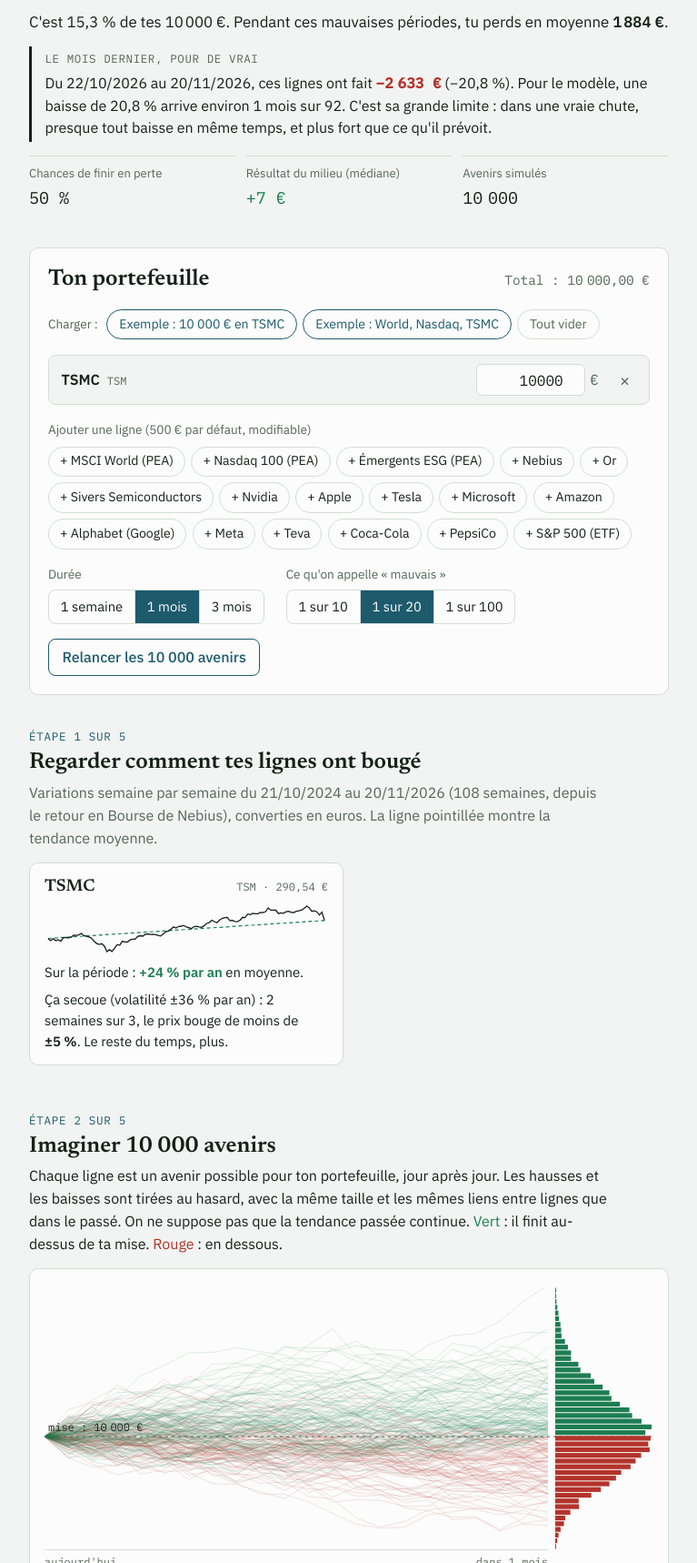
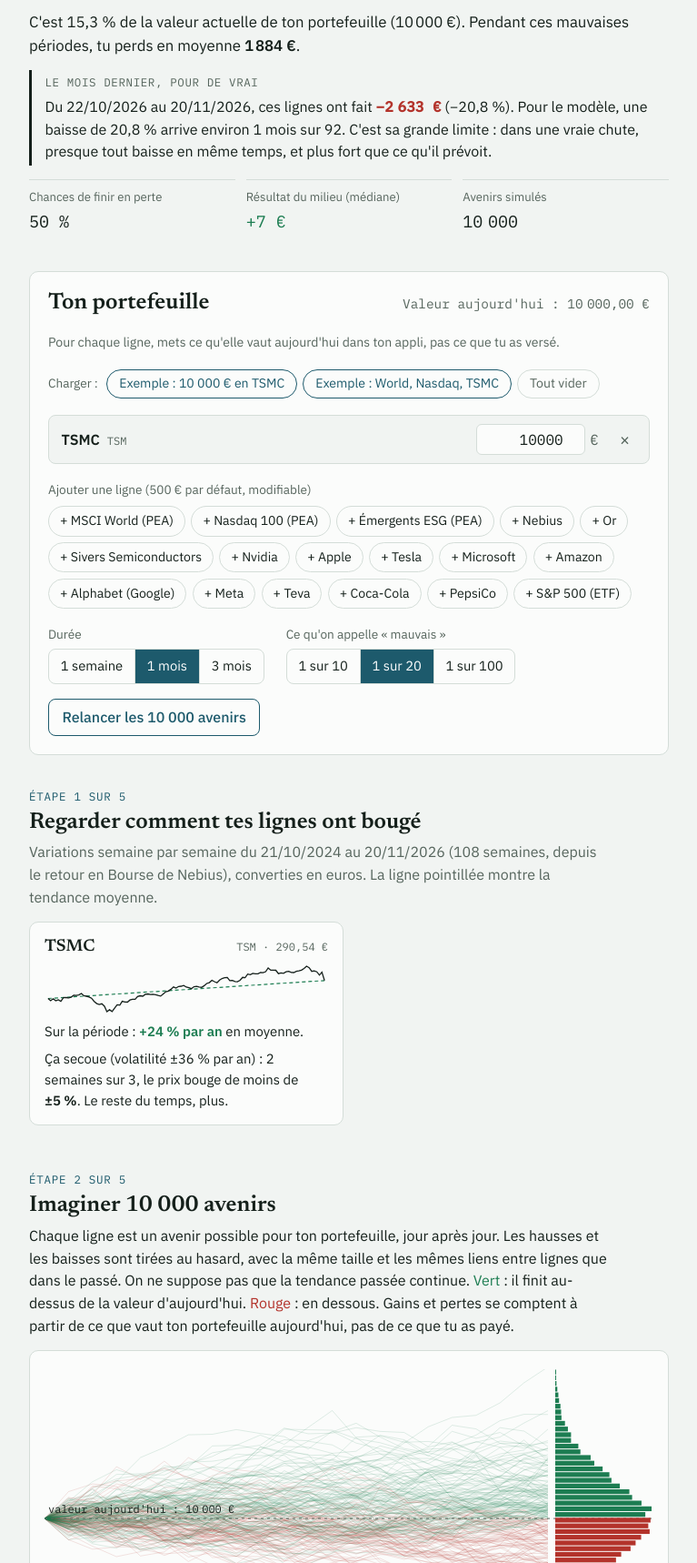
Before and after one commit to mickaelnabetfromzerotohero/MC, a plain HTML site: page web/index.html in a window 1280 px wide. Shown: the part 322-2040 px from the top of the page at 91% size, without its empty margins (256-1023 px from the left). Drawn offline with Linux system fonts and the light colour scheme.

Commit message:
Say value today instead of stake on the interactive page
Amounts are what each line is worth now, not what was paid; gains and
losses are measured from today's value.

Co-Authored-By: Claude Opus 5.5 <noreply@anthropic.com>
Claude-Session: https://claude.ai/code/session_01339MYuvZu67af1JqxihBQc

```diff
--- a/web/index.html
+++ b/web/index.html
@@ -70,6 +70,7 @@ button { font: inherit; color: inherit; }
 /* Portfolio builder */
 .builder { background: var(--surface); border: 1px solid var(--line); border-radius: var(--radius); padding: 1.25rem; display: grid; gap: 1.1rem; }
 .builder-head { display: flex; justify-content: space-between; align-items: baseline; gap: 1rem; flex-wrap: wrap; }
+.hint { font-size: 0.88rem; color: var(--muted); }
 .total { font-family: var(--font-mono); font-variant-numeric: tabular-nums; color: var(--muted); font-size: 0.9rem; }
 .presets { display: flex; flex-wrap: wrap; gap: 0.4rem; align-items: center; }
 .presets .label { font-size: 0.85rem; color: var(--muted); margin-right: 0.2rem; }
@@ -206,6 +207,7 @@ footer { font-size: 0.85rem; color: var(--muted); border-top: 1px solid var(--li
       <h2 id="builder-title">Ton portefeuille</h2>
       <p class="total" id="total"></p>
     </div>
+    <p class="hint">Pour chaque ligne, mets ce qu'elle vaut aujourd'hui dans ton appli, pas ce que tu as versé.</p>
     <div class="presets" id="presets"></div>
     <div class="positions" id="positions"></div>
     <div class="add">
@@ -247,7 +249,7 @@ footer { font-size: 0.85rem; color: var(--muted); border-top: 1px solid var(--li
     <div class="step-head">
       <span class="step-num">ÉTAPE 2 SUR 5</span>
       <h2 id="s2-title">Imaginer 10&nbsp;000 avenirs</h2>
-      <p class="explain">Chaque ligne est un avenir possible pour ton portefeuille, jour après jour. Les hausses et les baisses sont tirées au hasard, avec la même taille et les mêmes liens entre lignes que dans le passé. On ne suppose pas que la tendance passée continue. <span class="gain">Vert</span> : il finit au-dessus de ta mise. <span class="loss">Rouge</span> : en dessous.</p>
+      <p class="explain">Chaque ligne est un avenir possible pour ton portefeuille, jour après jour. Les hausses et les baisses sont tirées au hasard, avec la même taille et les mêmes liens entre lignes que dans le passé. On ne suppose pas que la tendance passée continue. <span class="gain">Vert</span> : il finit au-dessus de la valeur d'aujourd'hui. <span class="loss">Rouge</span> : en dessous. Gains et pertes se comptent à partir de ce que vaut ton portefeuille aujourd'hui, pas de ce que tu as payé.</p>
     </div>
     <div class="chart">
       <canvas id="fan" role="img" aria-label="Avenirs simulés du portefeuille"></canvas>
@@ -571,7 +573,7 @@ footer { font-size: 0.85rem; color: var(--muted); border-top: 1px solid var(--li
   }
   function updateTotal() {
     const total = state.positions.reduce((s, p) => s + (p.a || 0), 0);
-    $("total").textContent = "Total : " + nf2.format(total) + " €";
+    $("total").textContent = "Valeur aujourd'hui : " + nf2.format(total) + " €";
   }
 
   function deltaLine({ before, after }) {
@@ -616,7 +618,7 @@ footer { font-size: 0.85rem; color: var(--muted); border-top: 1px solid var(--li
     const m = current.together;
     el.innerHTML = `
       <p class="answer-main">1 ${h.unit} sur ${state.tail}, tu perds plus de <strong class="loss">${money(m.var)}</strong>.</p>
-      <p class="answer-sub">C'est ${pct(m.var / m.capital)} de tes ${money(m.capital)}. Pendant ces mauvaises périodes, tu perds en moyenne <strong>${money(m.es)}</strong>.</p>
+      <p class="answer-sub">C'est ${pct(m.var / m.capital)} de la valeur actuelle de ton portefeuille (${money(m.capital)}). Pendant ces mauvaises périodes, tu perds en moyenne <strong>${money(m.es)}</strong>.</p>
       ${current.delta ? deltaLine(current.delta) : ""}
       ${realityBlock()}
       <dl class="facts">
@@ -714,7 +716,7 @@ footer { font-size: 0.85rem; color: var(--muted); border-top: 1px solid var(--li
     ctx.beginPath(); ctx.moveTo(plotL, yOf(sim.capital)); ctx.lineTo(w - 2, yOf(sim.capital)); ctx.stroke();
     ctx.setLineDash([]);
     ctx.font = mono; ctx.fillStyle = ink; ctx.textBaseline = "bottom";
-    ctx.fillText("mise : " + money(sim.capital), plotL + 4, yOf(sim.capital) - 4);
+    ctx.fillText("valeur aujourd'hui : " + money(sim.capital), plotL + 4, yOf(sim.capital) - 4);
     ctx.fillStyle = muted; ctx.textBaseline = "alphabetic";
     ctx.fillText("aujourd'hui", plotL, h - 6);
     ctx.textAlign = "right"; ctx.fillText(HORIZONS[state.days].end, plotR, h - 6); ctx.textAlign = "left";
@@ -856,7 +858,7 @@ footer { font-size: 0.85rem; color: var(--muted); border-top: 1px solid var(--li
     if (sel.length < 2) {
       const options = QUICK.filter(([t]) => t !== sel[0].t);
       box.innerHTML = `<div class="chart" style="gap:0.8rem">
-        <p>Avec une seule ligne, rien ne compense une mauvaise passe. Partage ta mise avec une autre ligne pour voir si ${h.bad} coûte moins cher :</p>
+        <p>Avec une seule ligne, rien ne compense une mauvaise passe. Mets la moitié de cette somme dans une autre ligne pour voir si ${h.bad} coûte moins cher :</p>
         <div class="quick">${options.map(([t, label]) => `<button type="button" class="chip" data-split="${t}">Moitié dans ${esc(label)}</button>`).join("")}</div></div>`;
       return;
     }
```
